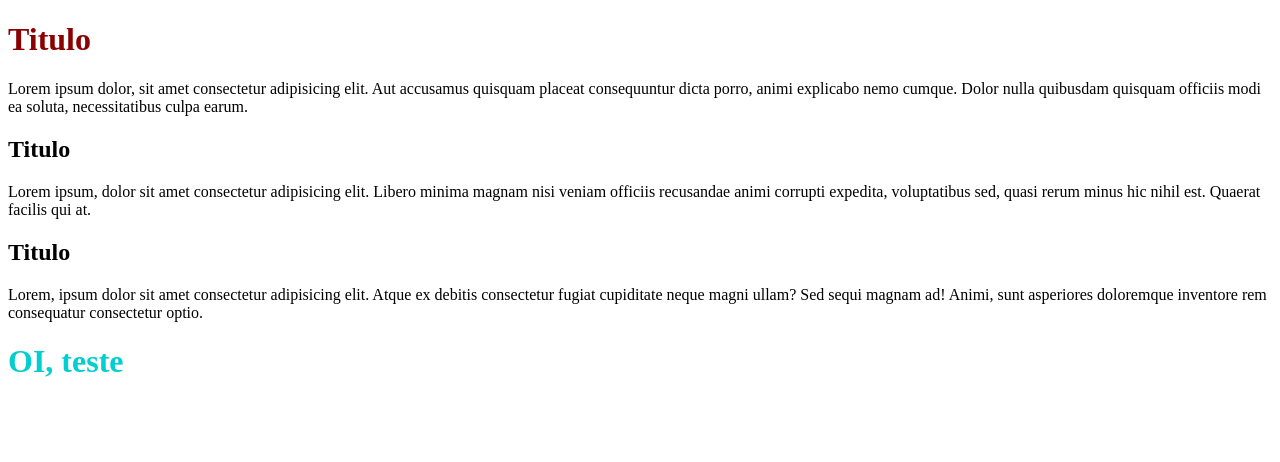
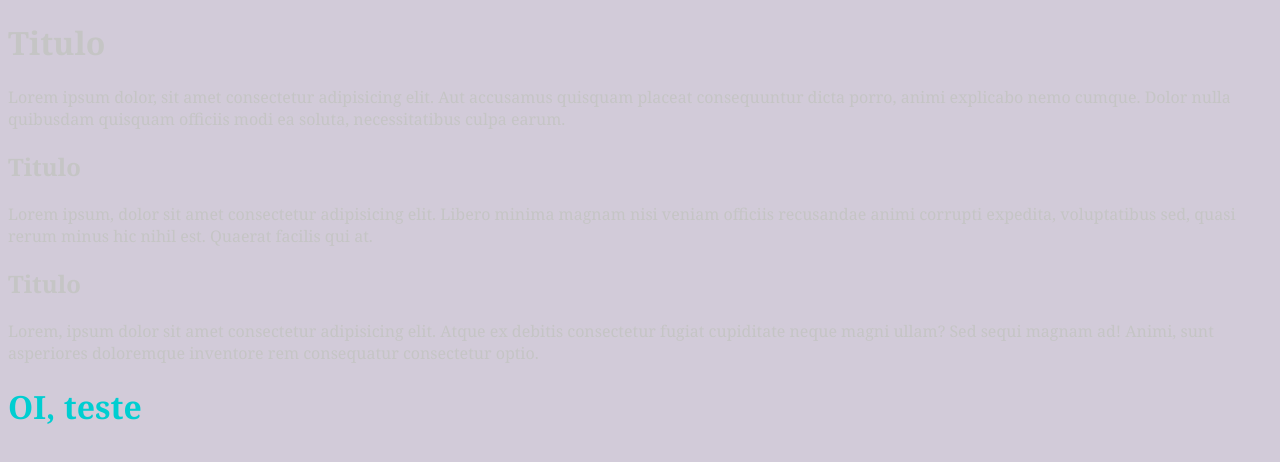
Before and after one commit to YuriiSouza/html-css-study-, a plain HTML site: page exercicios/ex015/index.html in a window 1280 px wide. Drawn offline with Linux system fonts and the light colour scheme.

Commit message:
Update style.css

```diff
--- a/exercicios/ex015/style.css
+++ b/exercicios/ex015/style.css
@@ -1,15 +1,17 @@
 @charset "UTF-8";
 /*alo*/
 
-<style>
 body{
+    background-color:hsla(269, 44%, 27%, 0.24);
     font-family: Georgia, 'Times New Roman', Times, serif;
     font: size 12px;
-    color: darkmagenta;
+    color: rgb(197, 197, 197);
 }
 
 h1{
-    color: darkred;
+    color: rgb(blue, green, blue);
 }
 
-</style>
+p{
+    caret-color: ;
+}
```
